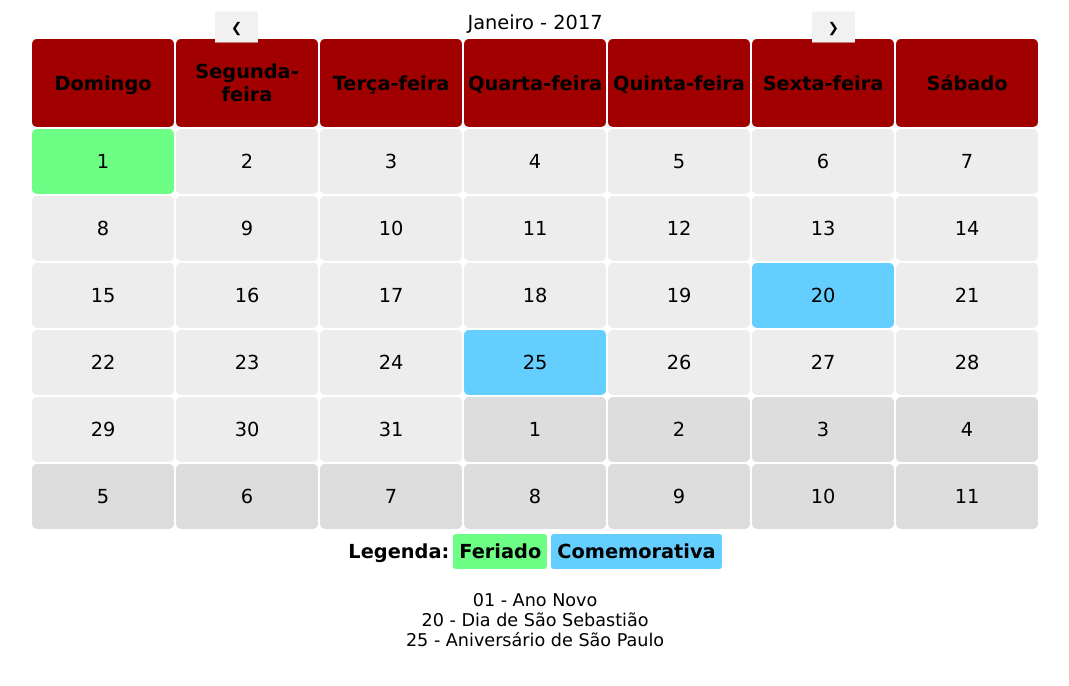
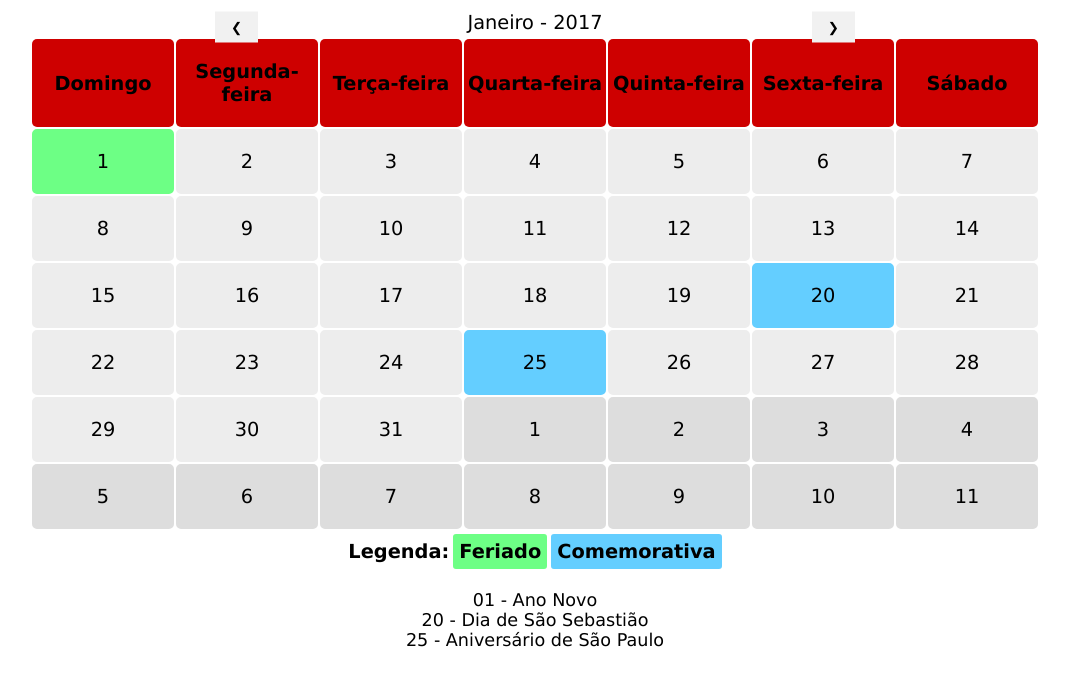
Before and after one commit to TreinoeDieta/Website, a Jekyll site: the page calendario/index.html, which Jekyll copies as it is, in a window 1280 px wide. Shown: the top 686 px of the page, without its empty margins (105-1174 px from the left). Built offline with Jekyll 4.4.1, drawn with Linux system fonts in a browser that asks for light colours.

Commit message:
Update index.html

```diff
--- a/calendario/index.html
+++ b/calendario/index.html
@@ -60,9 +60,9 @@
         border-radius: 5px;
     }
     .semana {
-        background-color: #a10000;
-        border-bottom: 20px solid #a10000;
-        border-top: 20px solid #a10000;
+        background-color: #ce0000;
+        border-bottom: 20px solid #ce0000;
+        border-top: 20px solid #ce0000;
         border-radius: 5px;
     }
     .feriado {
```
